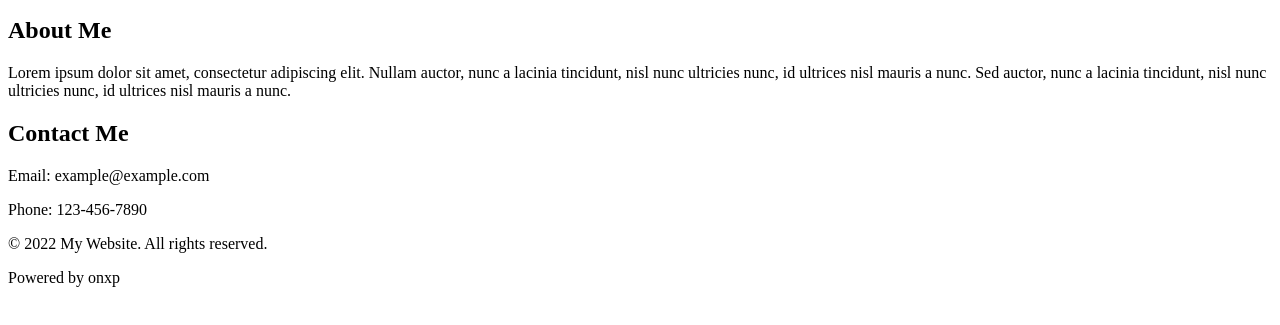
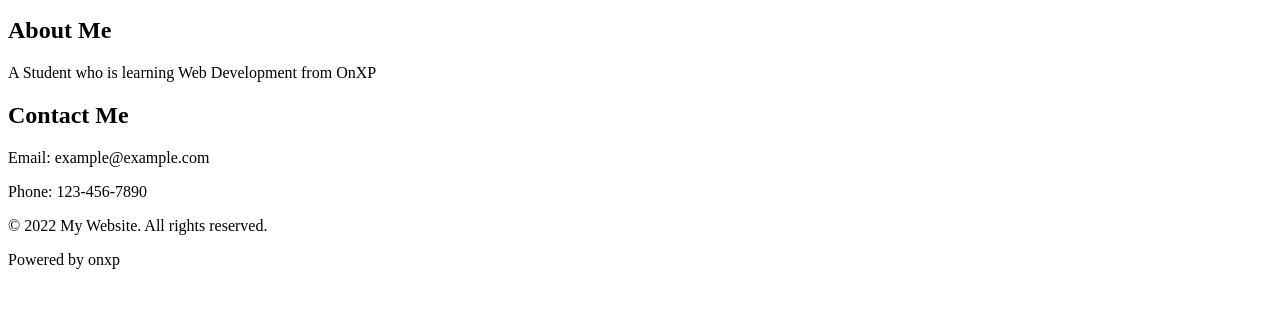
Before and after one commit to aulyak/onxp-html, a plain HTML site: page index.html in a window 1280 px wide. Shown: the part 155-480 px from the top of the page. Drawn offline with Linux system fonts and the light colour scheme.

Commit message:
update content about me

```diff
--- a/index.html
+++ b/index.html
@@ -24,9 +24,7 @@
   <div>
     <div>
       <h2>About Me</h2>
-      <p>Lorem ipsum dolor sit amet, consectetur adipiscing elit. Nullam auctor, nunc a lacinia tincidunt, nisl nunc
-        ultricies nunc, id ultrices nisl mauris a nunc. Sed auctor, nunc a lacinia tincidunt, nisl nunc ultricies nunc,
-        id ultrices nisl mauris a nunc.</p>
+      <p>A Student who is learning Web Development from OnXP</p>
     </div>
 
     <div>
```
